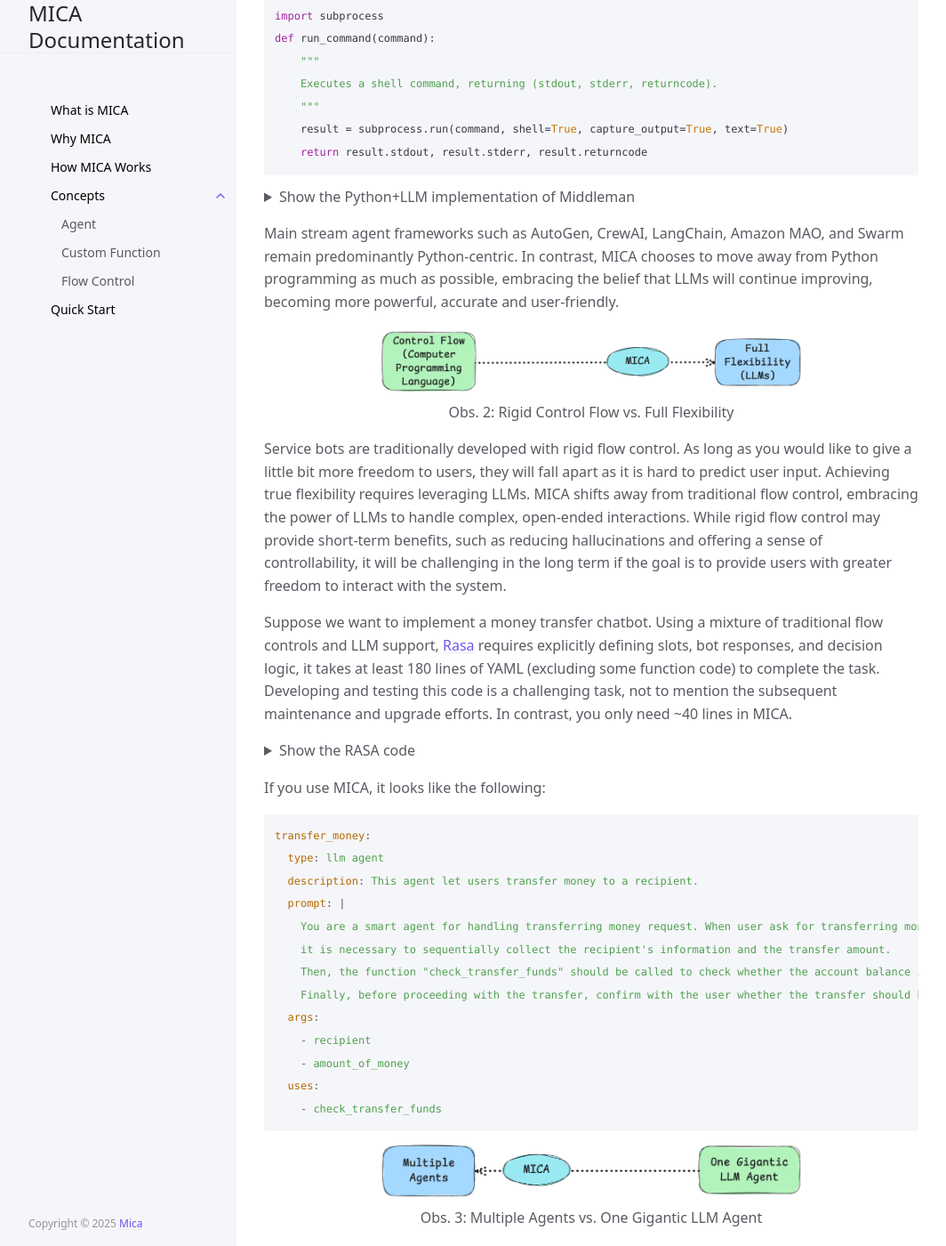
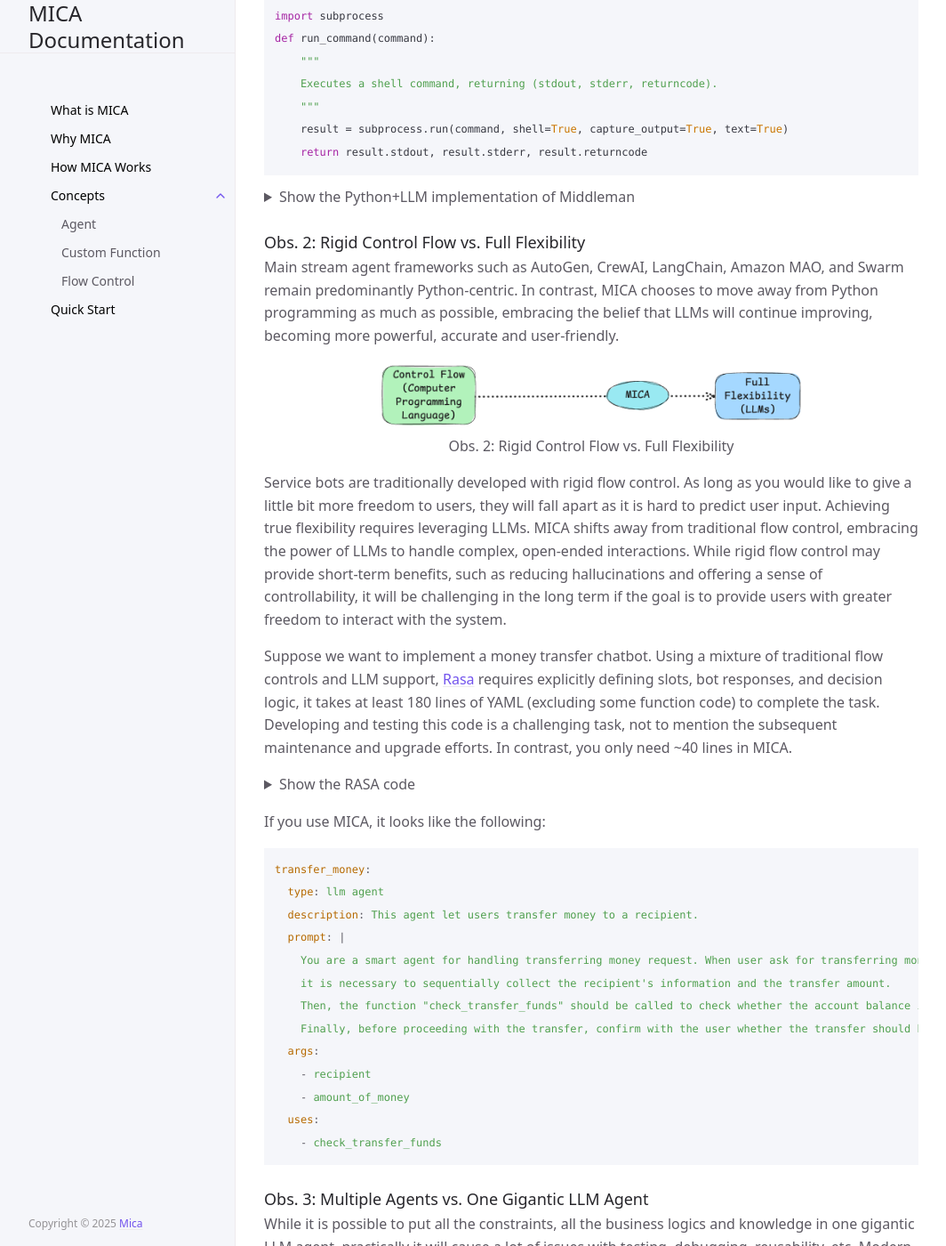
Before and after one commit to Mica-labs/Mica-labs.github.io, a Jekyll site: the page built from docs/introduction/index.md, in a window 1280 px wide and 1400 px high, scrolled down 1546 px. Shown: the whole window at 89% size, without its empty margins (107-1171 px from the left). Built offline with Jekyll 4.4.1, drawn with Linux system fonts in a browser that asks for light colours; cached includes are drawn as plain includes; some of the changed text lies outside the part shown.

Commit message:
Update index.md

````diff
--- a/docs/introduction/index.md
+++ b/docs/introduction/index.md
@@ -248,6 +248,7 @@ if __name__ == "__main__":
 </code></pre>
 </details>
 
+### Obs. 2: Rigid Control Flow vs. Full Flexibility
 Main stream agent frameworks such as AutoGen, CrewAI, LangChain, Amazon MAO, and Swarm remain predominantly Python-centric. In contrast, MICA chooses to move away from Python programming as much as possible, embracing the belief that LLMs will continue improving, becoming more powerful, accurate and user-friendly.
 
 
@@ -375,15 +376,14 @@ transfer_money:
     - check_transfer_funds
 ```
 
-
+### Obs. 3: Multiple Agents vs. One Gigantic LLM Agent
+While it is possible to put all the constraints, all the business logics and knowledge in one gigantic LLM agent, practically it will cause a lot of issues with testing, debugging, reusability, etc.  Modern engineering principles emphasize the importance of designing and testing individual components before integrating them. The same principle applies to agent development.
 <center>
 <img style="width: 65%; height: auto;" src="whyMICA-3.png">
 <br>
 <div>Obs. 3: Multiple Agents vs. One Gigantic LLM Agent</div>
 </center>
 
-While it is possible to put all the constraints, all the business logics and knowledge in one gigantic LLM agent, practically it will cause a lot of issues with testing, debugging, reusability, etc.  Modern engineering principles emphasize the importance of designing and testing individual components before integrating them. The same principle applies to agent development.
-
 In summary, MICA considers these observations and advocates for an agent centric framework as the future of customer service. While it retains flow control and tool use to facilitate interaction with traditional programming interfaces, MICA prioritizes natural language-based agents as its core element. This agent-centric approach also paves the way for advancements in automated testing and evaluation, addressing an increasingly critical need in service bot development. We will explore these benefits once MICA’s auto-testing capabilities are put online in the future.
 
 [Try and Explore MICA Today!](https://github.com/Mica-labs/MICA)
````
